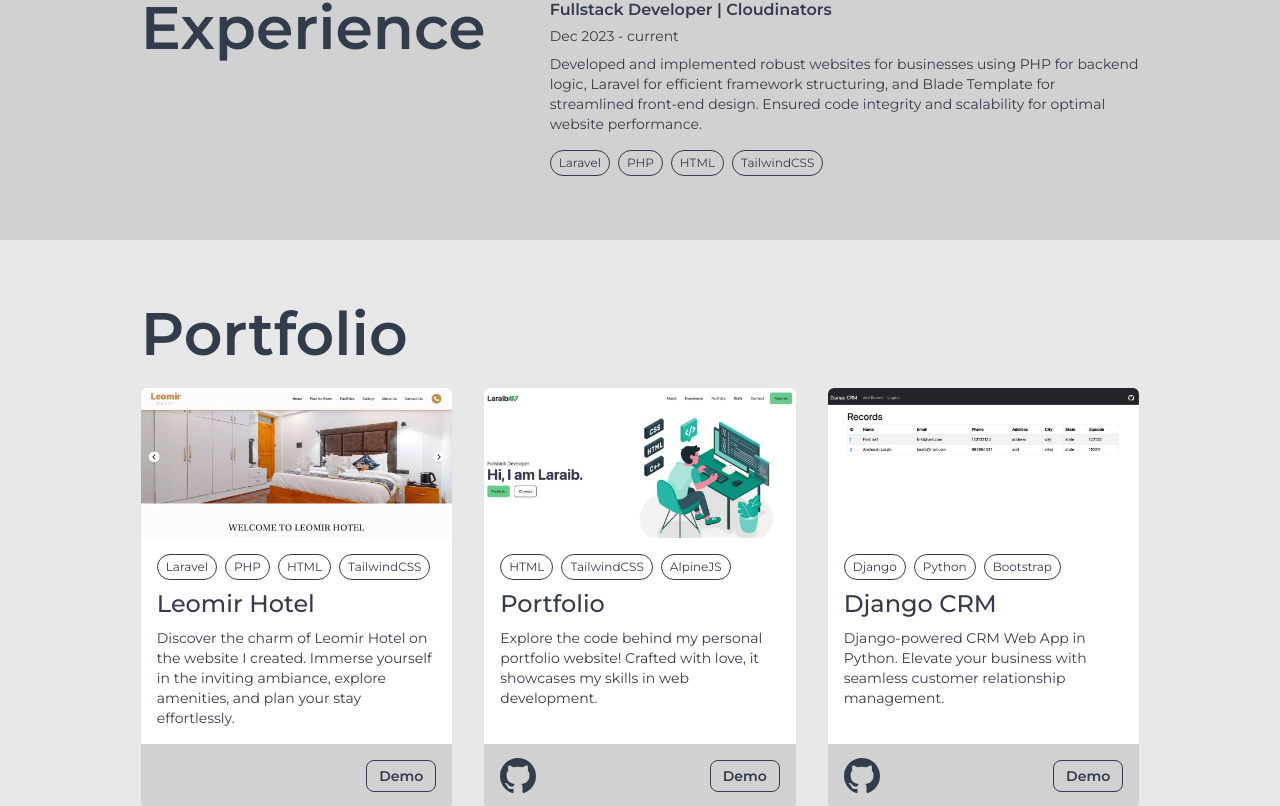
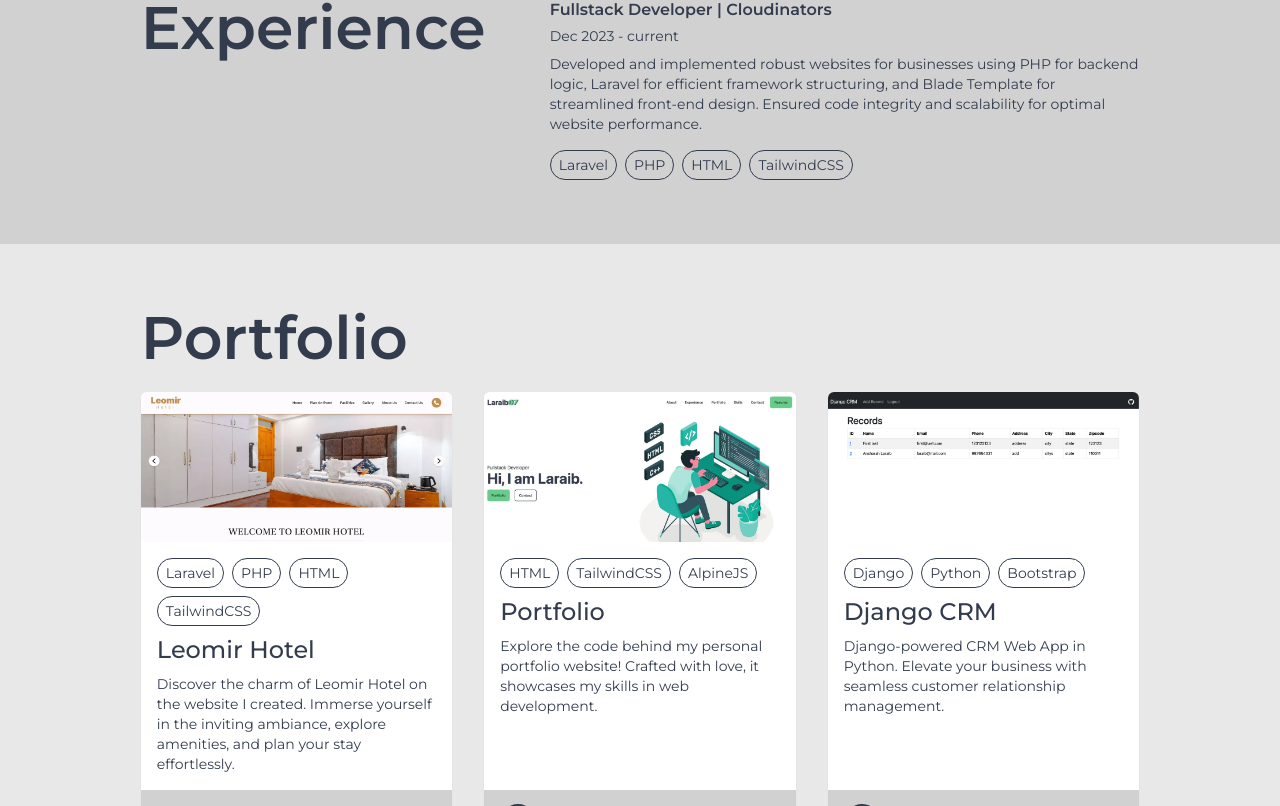
Before and after one commit to laraib07/portfolio, a Vue app: page / in a window 1280 px wide. Shown: the part 1394-2200 px from the top of the page. Built offline with nearby package versions, Linux system fonts and the light colour scheme; no server answers.

Commit message:
update skill chip size

```diff
--- a/src/components/ExperienceItem.vue
+++ b/src/components/ExperienceItem.vue
@@ -20,7 +20,7 @@ defineProps({
     <p class="pt-2 text-sm text-base-content">
       {{ experience.description }}
     </p>
-    <div class="flex flex-wrap gap-2 pt-4 text-xs">
+    <div class="flex flex-wrap gap-2 pt-4 text-sm">
       <SkillItem v-for="skill of experience.skills" :skill="skill" />
     </div>
   </div>
--- a/src/components/ProjectItem.vue
+++ b/src/components/ProjectItem.vue
@@ -22,7 +22,7 @@ defineProps({
       />
     </div>
     <div class="p-4 grow">
-      <div class="flex flex-wrap gap-2 text-xs">
+      <div class="flex flex-wrap gap-2 text-sm">
         <SkillItem v-for="skill of project.skills" :skill="skill" />
       </div>
       <h2 class="font-medium text-2xl py-2" v-text="project.title"></h2>
```
